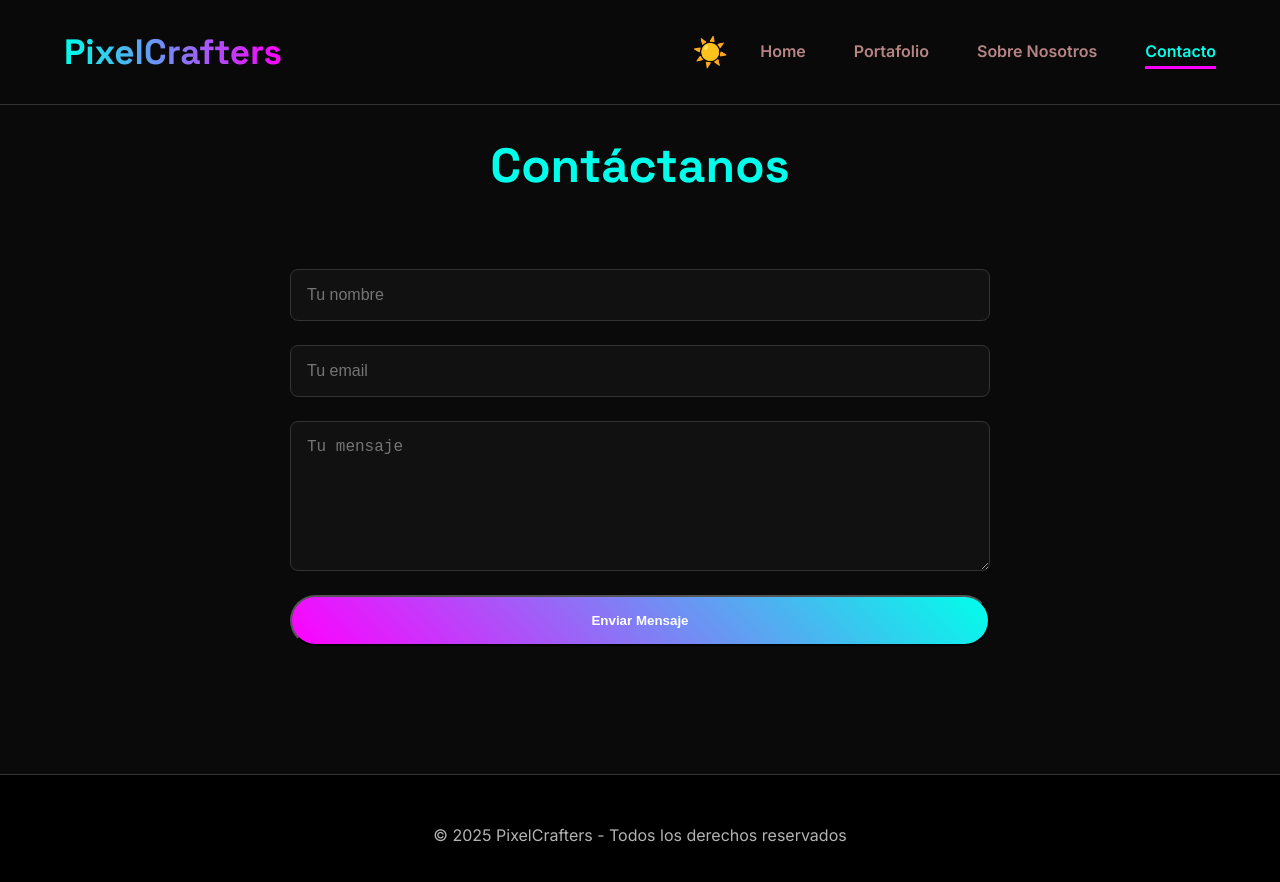
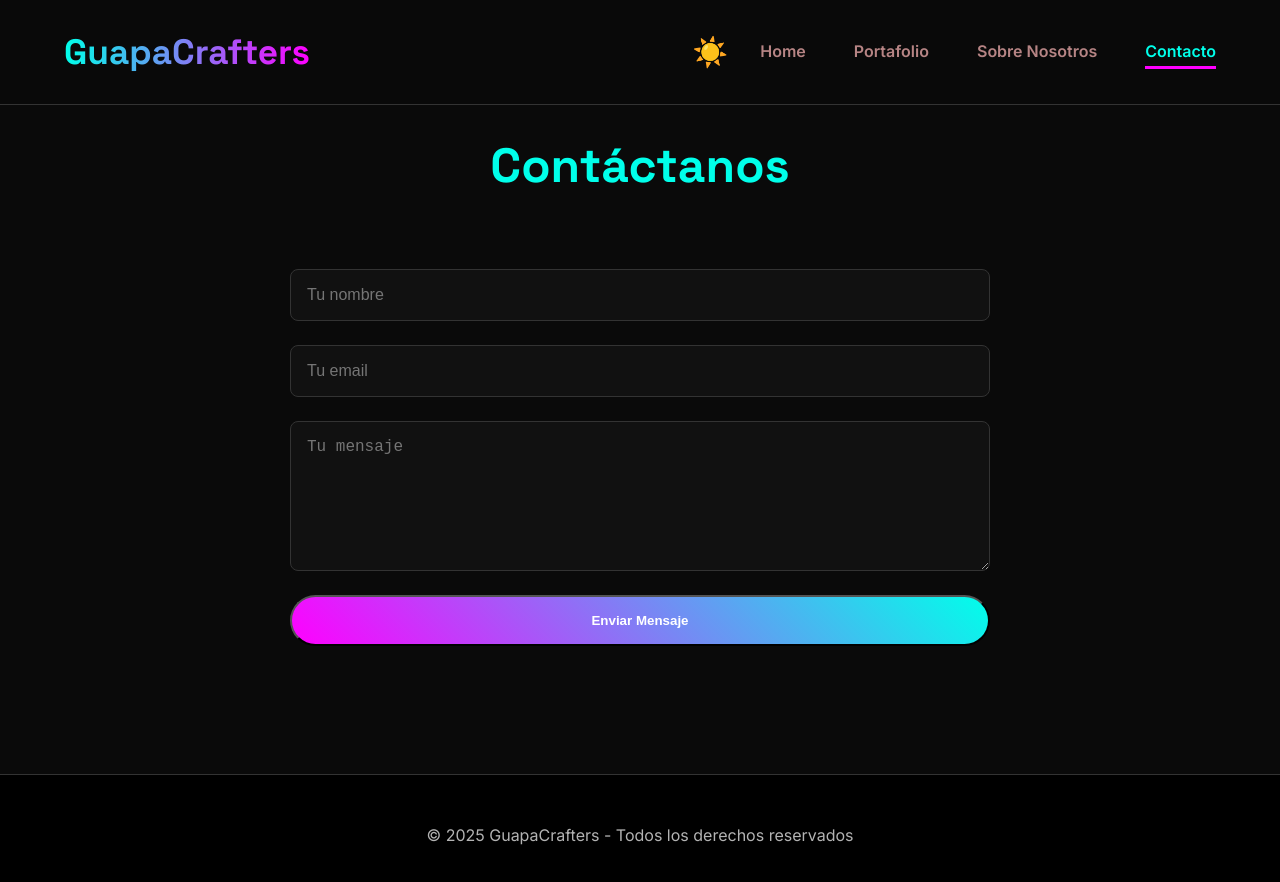
Before and after one commit to Jh0nFr3dyGu4pach4/Trabajo-final-Diseno-WEb, a plain HTML site: page contacto.html in a window 1280 px wide. Drawn offline with Linux system fonts and the light colour scheme.

Commit message:
Update contacto.html

```diff
--- a/contacto.html
+++ b/contacto.html
@@ -3,14 +3,14 @@
 <head>
   <meta charset="UTF-8">
   <meta name="viewport" content="width=device-width, initial-scale=1.0">
-  <title>Contacto | PixelCrafters</title>
+  <title>Contacto | GuapaCrafters</title>
   <link rel="stylesheet" href="styles.css">
   <link href="https://fonts.googleapis.com/css2?family=Inter:wght@300;400;600;800&family=Space+Grotesk:wght@700&display=swap" rel="stylesheet">
 </head>
 <body>
   <header class="header">
     <nav class="nav">
-      <div class="logo">PixelCrafters</div>
+      <div class="logo">GuapaCrafters</div>
       <div class="theme-toggle">
         <button id="theme-btn" class="theme-btn">☀️</button>
       </div>
@@ -36,7 +36,7 @@
   </main>
 
   <footer class="footer">
-    <p>© 2025 PixelCrafters - Todos los derechos reservados</p>
+    <p>© 2025 GuapaCrafters - Todos los derechos reservados</p>
   </footer>
 
   <script src="script.js"></script>
```
